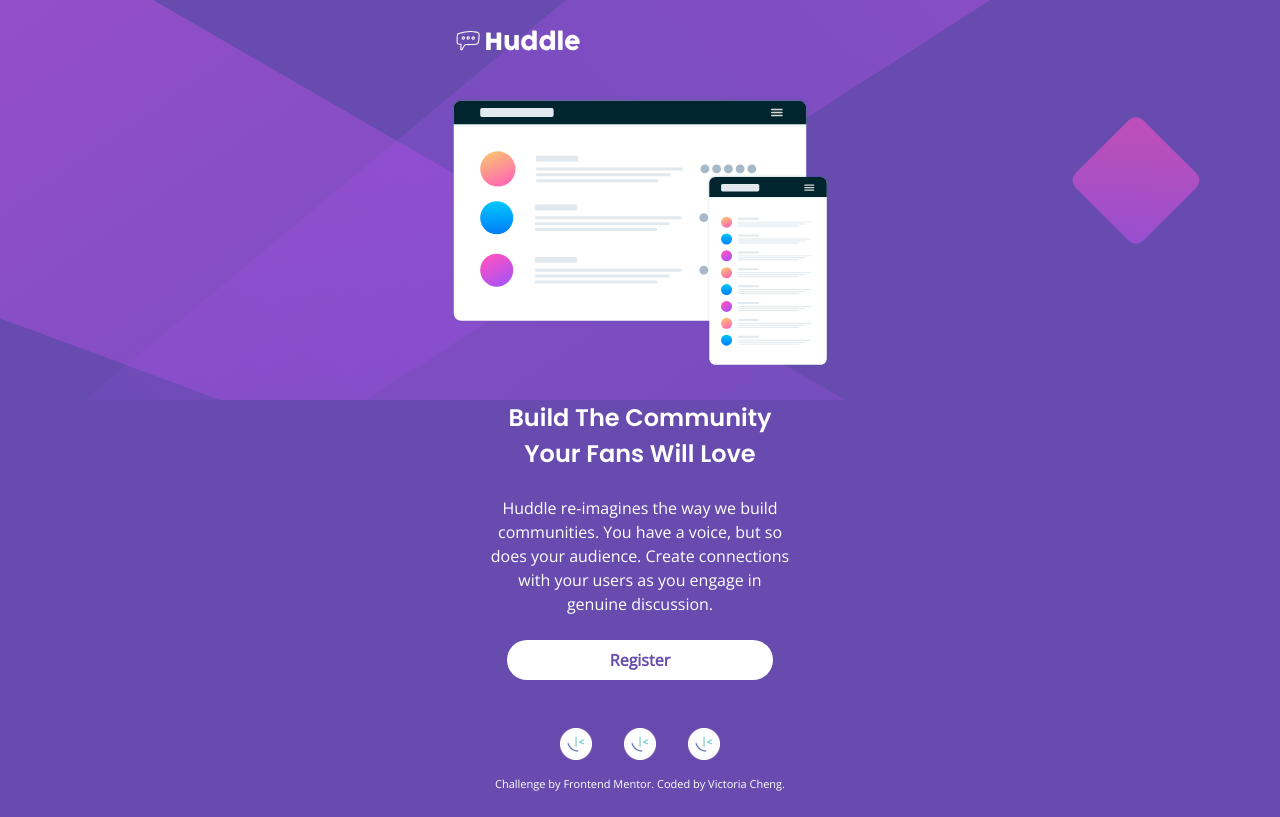
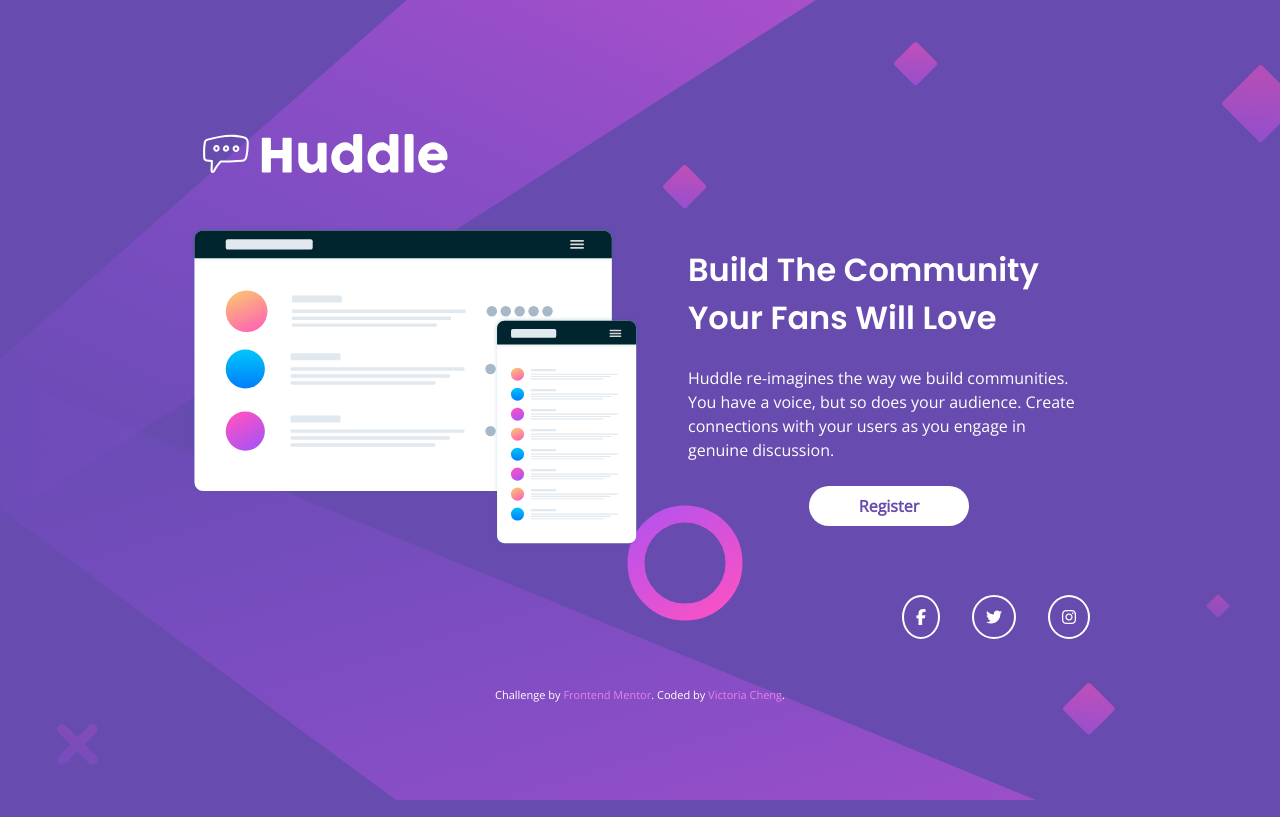
Before and after one commit to victoriacheng15/frontend-mentor-challenges, a plain HTML site: page huddle-landing-page-with-single-introductory-section/index.html in a window 1280 px wide. Drawn offline with nearby package versions, Linux system fonts and the light colour scheme.

Commit message:
update html and scss file for responsiveness

```diff
--- a/huddle-landing-page-with-single-introductory-section/index.html
+++ b/huddle-landing-page-with-single-introductory-section/index.html
@@ -5,6 +5,7 @@
     <meta name="viewport" content="width=device-width, initial-scale=1.0" />
     <link rel="icon" type="image/png" sizes="32x32" href="./images/favicon-32x32.png" />
     <title>Frontend Mentor | Huddle landing page with single introductory section</title>
+    <script src="https://kit.fontawesome.com/a3cc01a5d0.js" crossorigin="anonymous"></script>
     <link rel="preconnect" href="https://fonts.googleapis.com" />
     <link rel="preconnect" href="https://fonts.gstatic.com" crossorigin />
     <link
@@ -26,14 +27,14 @@
             Huddle re-imagines the way we build communities. You have a voice, but so does your
             audience. Create connections with your users as you engage in genuine discussion.
           </p>
+          <button>Register</button>
         </section>
-        <button>Register</button>
       </main>
       <footer>
         <div class="social-media">
-          <a href="#"><img src="./images/favicon-32x32.png" alt="" /></a>
-          <a href="#"><img src="./images/favicon-32x32.png" alt="" /></a>
-          <a href="#"><img src="./images/favicon-32x32.png" alt="" /></a>
+          <a href="#"><i class="fab fa-facebook-f"></i></a>
+          <a href="#"><i class="fab fa-twitter"></i></a>
+          <a href="#"><i class="fab fa-instagram"></i></a>
         </div>
         <div class="attribution">
           Challenge by
--- a/huddle-landing-page-with-single-introductory-section/scss/_global.scss
+++ b/huddle-landing-page-with-single-introductory-section/scss/_global.scss
@@ -9,19 +9,66 @@
   font-family: $font-body;
 }
 
+@mixin respond($breakpoint) {
+  @if ($breakpoint == medium) {
+    @media (min-width: 700px) {
+      @content;
+    }
+  }
+}
+
+@mixin flex {
+  display: flex;
+  justify-content: center;
+  align-items: center;
+}
+
+@mixin transition {
+  transition: all 300ms ease;
+}
+
 .container {
   width: Min(90%, 380px);
   margin: 0 auto;
+
+  @include respond(medium) {
+    width: Min(90%, 900px);
+  }
 }
 
 button {
   @include font-body;
+  @include transition;
   width: 70%;
-  padding: 0.5rem 3rem;
+  padding: 0.5rem 1rem;
   border: none;
   border-radius: 100px;
   background: #fff;
   color: $violet;
   font-weight: 600;
-  margin-bottom: 3rem;
+  // margin-bottom: 3rem;
+  cursor: pointer;
+
+  &:hover {
+    background: $soft-magenta;
+    color: #fff;
+  }
+
+  @include respond(medium) {
+    width: 40%;
+  }
 }
+
+i {
+  @include transition;
+  padding: 0.75rem;
+  border: 2px solid #fff;
+  border-radius: 50%;
+  color: #fff;
+  cursor: pointer;
+
+  &:hover {
+    color: $soft-magenta;
+    border-color: $soft-magenta;
+  }
+}
--- a/huddle-landing-page-with-single-introductory-section/scss/style.scss
+++ b/huddle-landing-page-with-single-introductory-section/scss/style.scss
@@ -3,24 +3,34 @@
 
 body {
   min-height: 100vh;
-  padding: 1.5rem 0;
+  padding-top: 1.5rem;
   background-color: $violet;
-  position: relative;
   font-family: $font-body;
   font-weight: 400;
   color: #fff;
   line-height: 1.5;
+  position: relative;
 
   &:before {
     content: '';
-    inset: 0;
     position: absolute;
     width: 100%;
     height: Min(70%, 400px);
-    background: url(../images/bg-mobile.svg) no-repeat;
-    background-position: center;
+    inset: 0;
+    background: url(../images/bg-mobile.svg) center no-repeat;
     background-size: cover;
     z-index: -1;
+
+    @include respond(medium) {
+      background: url(../images/bg-desktop.svg) center no-repeat;
+      background-size: cover;
+      width: 100%;
+      height: 100%;
+    }
+  }
+
+  @include respond(medium) {
+    @include flex;
   }
 }
 
@@ -32,11 +42,17 @@
 }
 
 main {
-  display: flex;
+  @include flex;
   flex-direction: column;
-  align-items: center;
+  margin-bottom: 3rem;
+
   img {
     margin-bottom: 2rem;
+
+    @include respond(medium) {
+      width: 50%;
+      margin: 0;
+    }
   }
 
   .info-section {
@@ -47,22 +63,43 @@
     h1 {
       font-family: $font-headings;
       margin-bottom: 1.5rem;
+
+      @include respond(medium) {
+        font-size: 2rem;
+      }
     }
 
     p {
       @include font-body;
       margin-bottom: 1.5rem;
     }
+
+    @include respond(medium) {
+      width: 50%;
+      text-align: left;
+    }
+
+    @include respond(medium) {
+      @include flex;
+      flex-direction: column;
+    }
+  }
+
+  @include respond(medium) {
+    flex-direction: row;
+    gap: 3rem;
   }
 }
 
 footer {
   .social-media {
-    display: flex;
-    justify-content: center;
-    align-items: center;
+    @include flex;
     gap: 2rem;
-    margin-bottom: 1rem;
+    margin-bottom: 3rem;
+
+    @include respond(medium) {
+      justify-content: flex-end;
+    }
   }
 
   .attribution {
@@ -70,7 +107,7 @@
     text-align: center;
 
     a {
-      color: #fff;
+      color: $soft-magenta;
     }
   }
 }
```
Also changed, not shown: huddle-landing-page-with-single-introductory-section/css/style.css, 1 other file.
